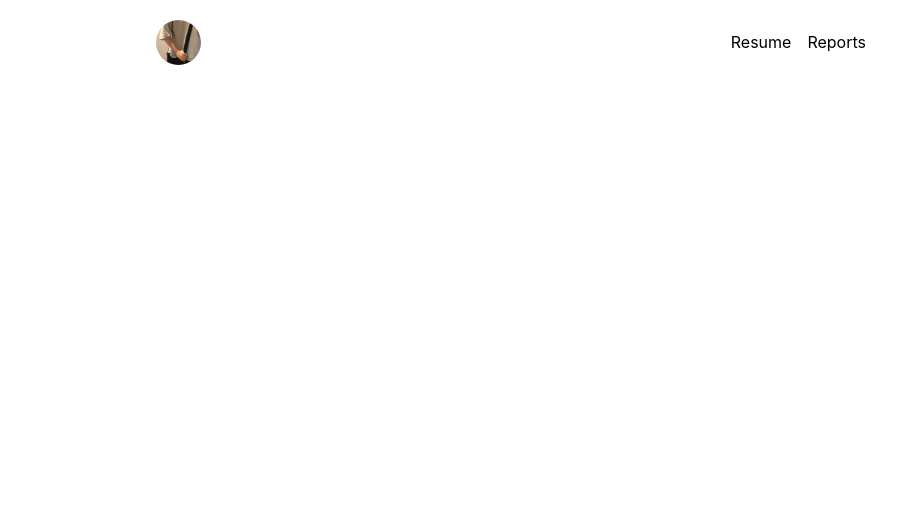
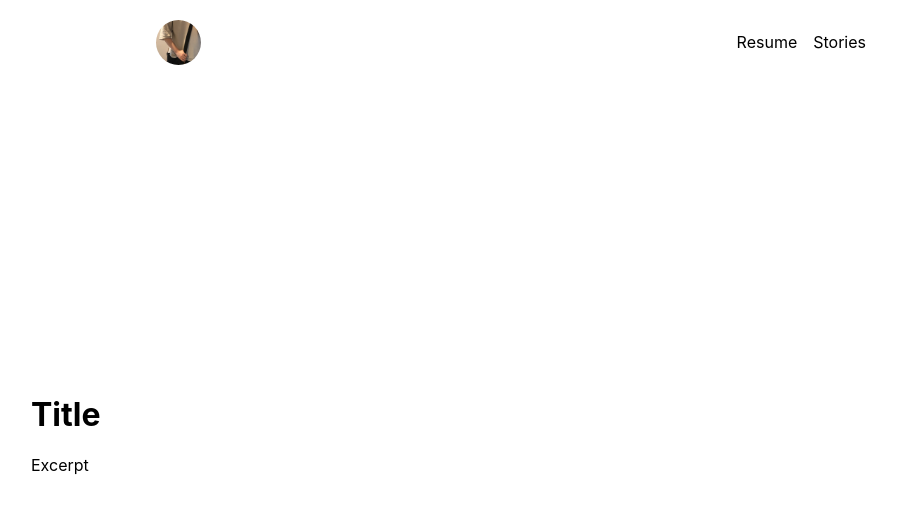
Before and after one commit to seia-soto/atwork, a Next.js app: page / in a window 1280 px wide. Shown: the top 514 px of the page, without its empty margins (129-1026 px from the left). Built offline with nearby package versions, Linux system fonts and the light colour scheme; a web font is replaced by a local one.

Commit message:
feat(component): add hero header component

```diff
--- /dev/null
+++ b/src/pages/components/Header.tsx
@@ -0,0 +1,14 @@
+import { styled } from '@stitches/react'
+
+export const Wrapper = styled('div', {
+  height: '100%'
+})
+
+export const Context = styled('div', {
+  display: 'flex',
+  height: '450px',
+  maxHeight: '100%',
+  padding: '25px',
+
+  flexDirection: 'column-reverse'
+})
--- a/src/pages/index.tsx
+++ b/src/pages/index.tsx
@@ -1,4 +1,6 @@
 import type { NextPage } from 'next'
+import Container from './components/Container'
+import * as Header from './components/Header'
 import Navigation from './layouts/Navigation'
 
 interface PageProps {
@@ -7,7 +9,15 @@ interface PageProps {
 const Page: NextPage<PageProps> = (props: PageProps) => {
   return (
     <>
-      <Navigation />
+      <Header.Wrapper>
+        <Navigation />
+        <Header.Context>
+          <Container size='lg'>
+            <h1>Title</h1>
+            <p>Excerpt</p>
+          </Container>
+        </Header.Context>
+      </Header.Wrapper>
     </>
   )
 }
--- a/src/pages/layouts/Navigation.tsx
+++ b/src/pages/layouts/Navigation.tsx
@@ -11,7 +11,7 @@ const NavigationLayout: NextPage = () => {
 
         <Navigation.Right>
           <Navigation.Item>Resume</Navigation.Item>
-          <Navigation.Item>Reports</Navigation.Item>
+          <Navigation.Item>Stories</Navigation.Item>
         </Navigation.Right>
       </Navigation.Wrapper>
     </Container>
```
